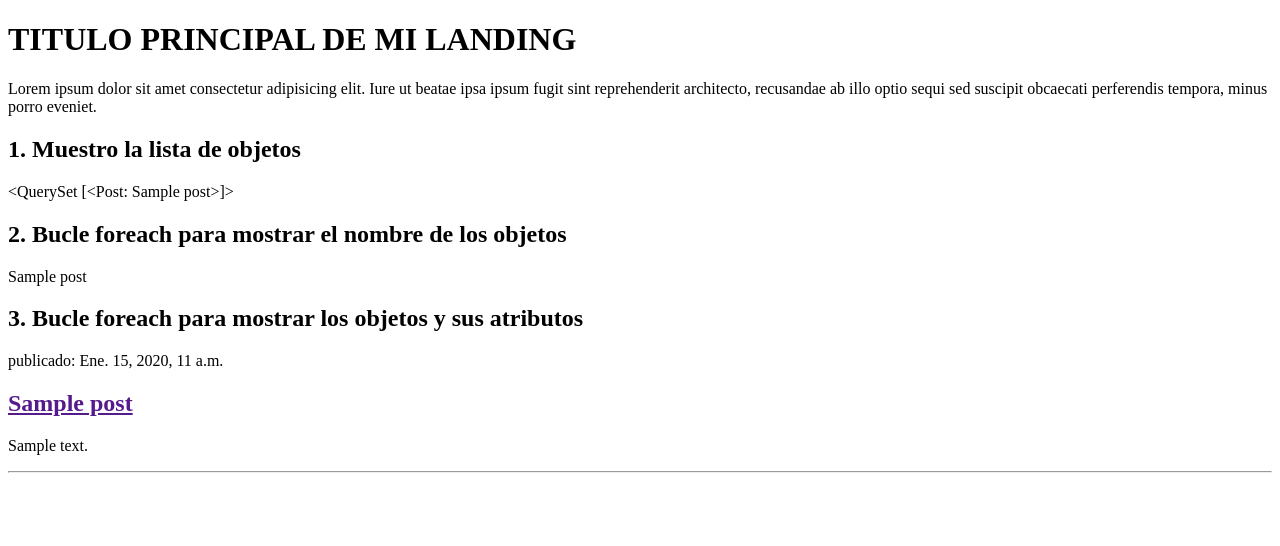
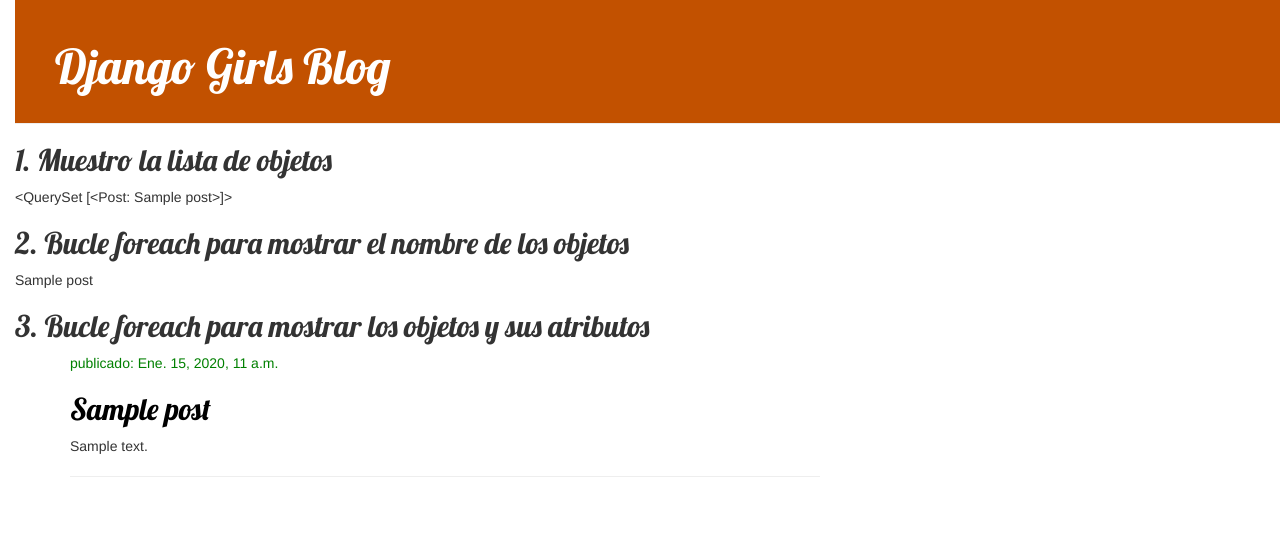
Before and after one commit to vpenasittravel/my-first-blog, a Django app: page / in a window 1280 px wide. Shown: the top 546 px of the page. Run offline with Django 3.2, Linux system fonts and the light colour scheme; tables that the repository leaves empty hold one stand-in row (values such as "Sample post"); some libraries are stand-ins or nearby versions.

Commit message:
Agregadas vistas y plantilla para el detalle del post del blog así como también CSS para el sitio.

```diff
--- /dev/null
+++ b/blog/static/css/blog.css
@@ -0,0 +1,55 @@
+h1 a, h2 a{
+    color: #C25100;
+    font-family: 'Lobster';
+}
+
+body {
+    padding-left: 15px;
+}
+
+.page-header {
+    background-color: #C25100;
+    margin-top: 0;
+    padding: 20px 20px 20px 40px;
+}
+
+.page-header h1, .page-header h1 a, .page-header h1 a:visited, .page-header h1 a:active {
+    color: #ffffff;
+    font-size: 36pt;
+    text-decoration: none;
+}
+
+.content {
+    margin-left: 40px;
+}
+
+h1, h2, h3, h4 {
+    font-family: 'Lobster', cursive;
+}
+
+.date {
+    color: green;
+}
+
+.save {
+    float: right;
+}
+
+.post-form textarea, .post-form input {
+    width: 100%;
+}
+
+.top-menu, .top-menu:hover, .top-menu:visited {
+    color: #ffffff;
+    float: right;
+    font-size: 26pt;
+    margin-right: 20px;
+}
+
+.post {
+    margin-bottom: 70px;
+}
+
+.post h2 a, .post h2 a:visited {
+    color: #000000;
+}
--- /dev/null
+++ b/blog/templates/blog/base.html
@@ -0,0 +1,50 @@
+<!--
+    Un plantilla HTML.
+    Aquí se debe indicar qué modelos que deseamos mostrar y coger la información de la BBDD
+-->
+<!--para importar el css e imagenes
+Además es necesario modificar el fichero urls.py y añadir la ruta en la que están los archivos estaticos
+-->
+{% load static %}
+<!DOCTYPE html>
+<html lang="es">
+
+<head>
+    <meta charset="UTF-8">
+    <meta name="viewport" content="width=device-width, initial-scale=1.0">
+    <meta http-equiv="X-UA-Compatible" content="ie=edge">
+    <title>Mi primera página en django</title>
+    <link rel="stylesheet" href="//maxcdn.bootstrapcdn.com/bootstrap/3.2.0/css/bootstrap.min.css">
+    <link rel="stylesheet" href="//maxcdn.bootstrapcdn.com/bootstrap/3.2.0/css/bootstrap-theme.min.css">
+    <link href="//fonts.googleapis.com/css?family=Lobster&subset=latin,latin-ext" rel="stylesheet" type="text/css">
+    <link rel="stylesheet" href="{% static 'css/blog.css' %}">
+</head>
+
+<body>
+    <div class="page-header">
+        <h1><a href="/">Django Girls Blog</a></h1>
+    </div>
+    <div>
+        <h2>1. Muestro la lista de objetos</h2>
+        {{posts}}
+    </div>
+    <div>
+        <h2>
+            2. Bucle foreach para mostrar el nombre de los objetos
+        </h2>
+        {% for post in posts %} {{ post }}{% endfor %}
+    </div>
+    <h2>
+        3. Bucle foreach para mostrar los objetos y sus atributos
+    </h2>
+    <div class="content container">
+        <div class="row">
+            <div class="col-md-8">
+                {% block content %}
+                {% endblock %}
+            </div>
+        </div>
+    </div>
+</body>
+
+</html>
--- a/blog/templates/blog/post_list.html
+++ b/blog/templates/blog/post_list.html
@@ -1,42 +1,14 @@
-<!--
-    Un plantilla HTML.
-    Aquí se debe indicar qué modelos que deseamos mostrar y coger la información de la BBDD
--->
-<!DOCTYPE html>
-<html lang="es">
+{% extends 'blog/base.html' %}
 
-<head>
-    <meta charset="UTF-8">
-    <meta name="viewport" content="width=device-width, initial-scale=1.0">
-    <meta http-equiv="X-UA-Compatible" content="ie=edge">
-    <title>Mi primera página en django</title>
-</head>
-
-<body>
-    <h1>TITULO PRINCIPAL DE MI LANDING</h1>
-    <p>Lorem ipsum dolor sit amet consectetur adipisicing elit. Iure ut beatae ipsa ipsum fugit sint reprehenderit
-        architecto, recusandae ab illo optio sequi sed suscipit obcaecati perferendis tempora, minus porro eveniet.</p>
-    <div>
-        <h2>1. Muestro la lista de objetos</h2>
-        {{posts}}
-    </div>
-    <div>
-        <h2>
-            2. Bucle foreach para mostrar el nombre de los objetos
-        </h2>
-        {% for post in posts %} {{ post }}{% endfor %}
-    </div>
-    <h2>
-        3. Bucle foreach para mostrar los objetos y sus atributos
-    </h2>
+{% block content %}
     {% for post in posts %}
-    <div>
-        <p> publicado: {{ post.published_date }}</p>
-        <h2><a href="">{{ post.title }}</a></h2>
-        <p>{{ post.text|linebreaksbr }}</p><!--salto de línea-->
+    <div class="post">
+        <div class="date">
+            <p>publicado: {{ post.published_date }}</p>
+        </div>
+        <h2><a href="{% url 'post_detail' pk=post.pk %}">{{ post.title }}</a></h2>
+        <p>{{ post.text|linebreaksbr }}</p>
         <hr>
     </div>
     {% endfor %}
-</body>
-
-</html>
+{% endblock %}
--- a/blog/urls.py
+++ b/blog/urls.py
@@ -3,4 +3,7 @@
 
 urlpatterns = [
     path('', views.post_list, name='post_list'),
+    #post/ significa que la URL debería empezar con la palabra post seguida por una /.
+    #<int:pk> significa que Django buscará un número entero y se lo pasará a la vista en una variable llamada pk.
+    path('post/<int:pk>/', views.post_detail, name='post_detail'),
 ]
--- a/blog/views.py
+++ b/blog/views.py
@@ -1,6 +1,7 @@
-from django.shortcuts import render
+from django.shortcuts import render, get_object_or_404 , get_list_or_404
 from django.utils import timezone
 from .models import Post
+
 """
 El punto antes de models indica el directorio actual o la aplicación actual.
 Ambos, views.py y models.py están en el mismo directorio.
@@ -15,4 +16,14 @@
 
 def post_list(request):
     posts = Post.objects.filter(published_date__lte=timezone.now()).order_by('published_date')
-    return render(request, 'blog/post_list.html', {'posts': posts})
+    #posts = get_list_or_404( Post, published_date__lte=timezone.now()) #en teoría con esta función si se recupera una lista vacía de posts, muestra la pag. 404
+    args = {} #declaro diccionario
+    args['posts'] = posts #creo y añado una key  al diccionario
+    return render(request, 'blog/post_list.html', args) #envío el diccionario como argumentos
+
+def post_detail(request, pk):
+    #post = Post.objects.get(pk = pk)
+    post = get_object_or_404(Post, pk=pk) #esta función me pinta la página 404 en caso de que el id que se envíe no exista
+    posts = get_list_or_404(Post, published_date__lte=timezone.now()) #en esta variable envío todos los objetos de tipo Post para pintarlos en base.html
+    args = {'post': post, 'posts':posts}
+    return render(request, 'blog/post_detail.html', args)
--- a/mysite/urls.py
+++ b/mysite/urls.py
@@ -15,8 +15,15 @@
 """
 from django.contrib import admin
 from django.urls import path, include
+#los siguientes imports se deben cargar para utilizar los ficheros static
+from django.contrib.staticfiles.urls import staticfiles_urlpatterns
+from django.conf import settings
+from django.conf.urls.static import static
 
 urlpatterns = [
     path('admin/', admin.site.urls),
     path('', include('blog.urls')),
 ]
+
+#el siguiente código es para importar las url de los ficheros staticos a la array urlpatterns
+urlpatterns += staticfiles_urlpatterns()
```
Also changed, not shown: blog/templates/blog/post_detail.html (added, +13 -0 lines).
